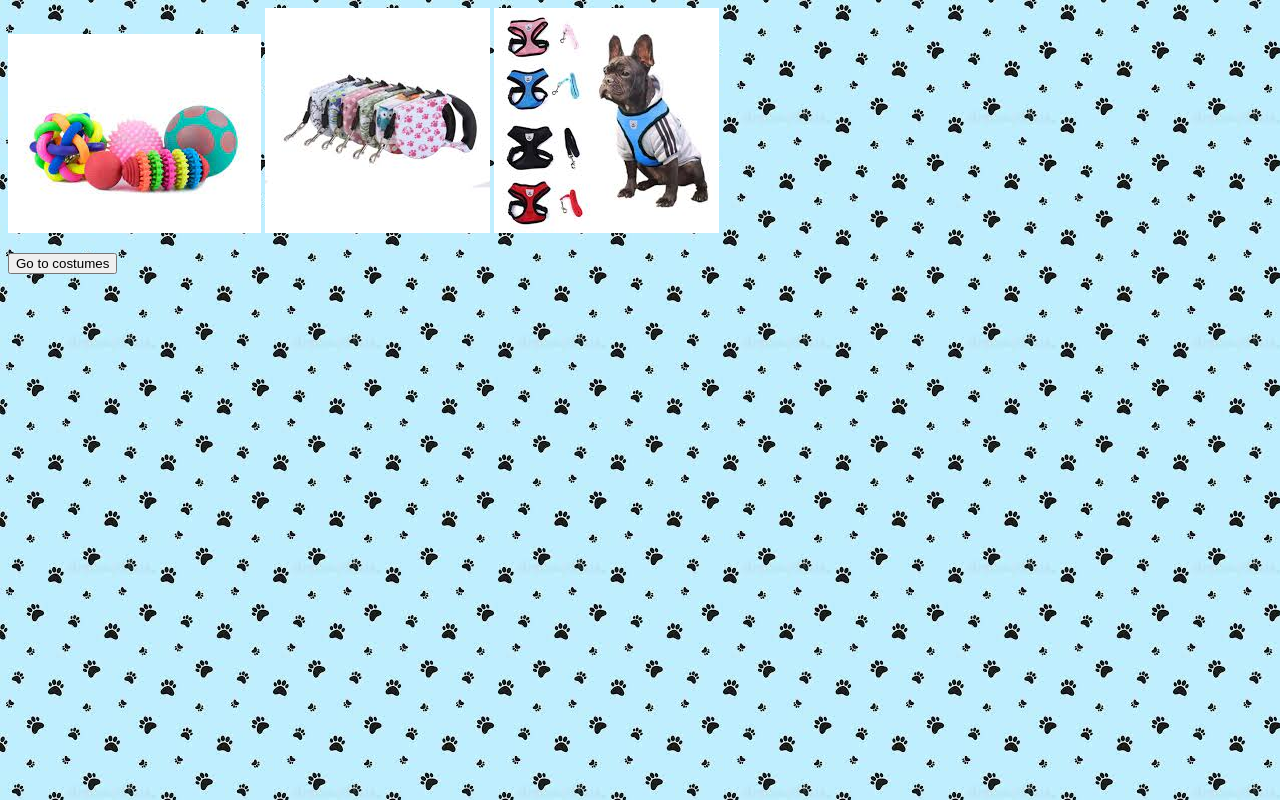
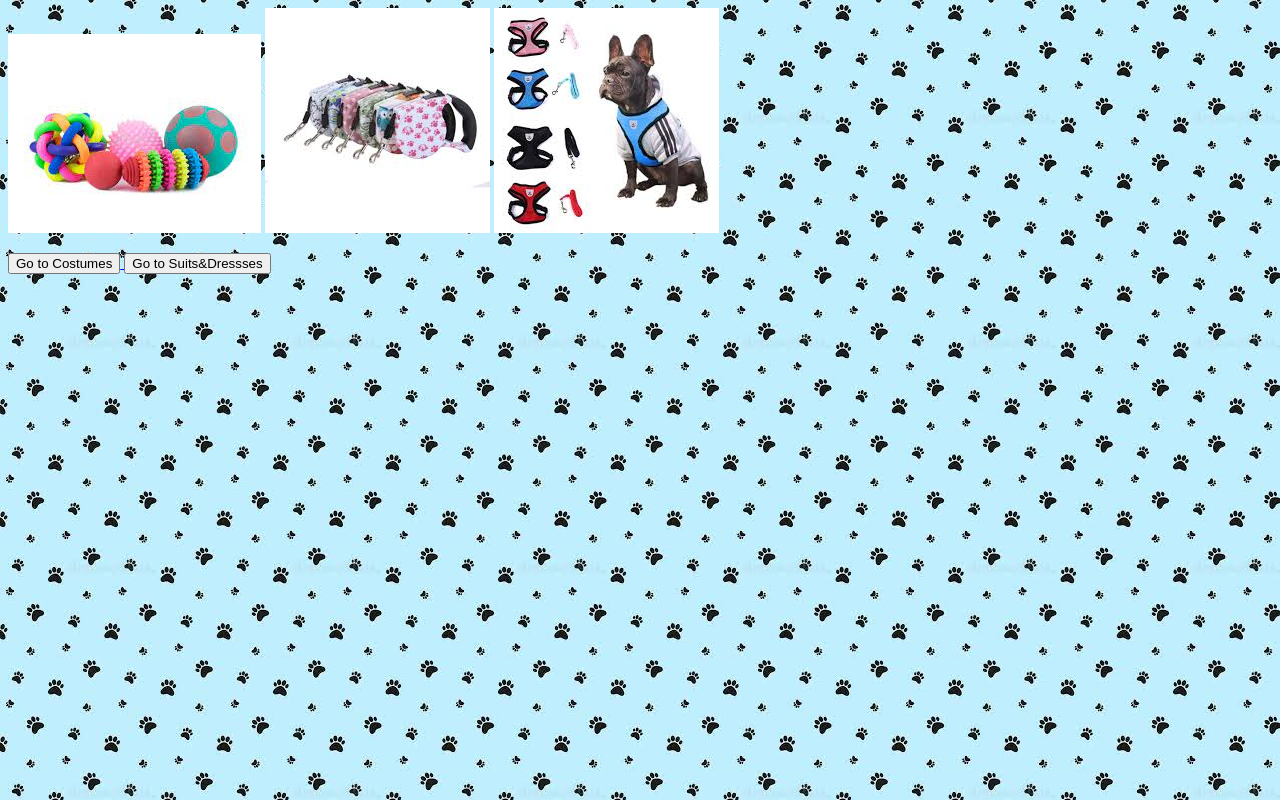
Before and after one commit to 2LoveAnimals/2LoveAnimals.github.io, a plain HTML site: page accessories.html in a window 1280 px wide. Drawn offline with Linux system fonts and the light colour scheme.

Commit message:
Update accessories.html

```diff
--- a/accessories.html
+++ b/accessories.html
@@ -12,6 +12,11 @@ body {
 <p>
 <a href="https://2loveanimals.github.io/costumes.html">
 <button>
-Go to costumes
+Go to Costumes
 </button>
 </a>
+<a href="https://2loveanimals.github.io/suits&dresses.html">
+<button>
+Go to Suits&Dressses
+</button>
+</a>
```
